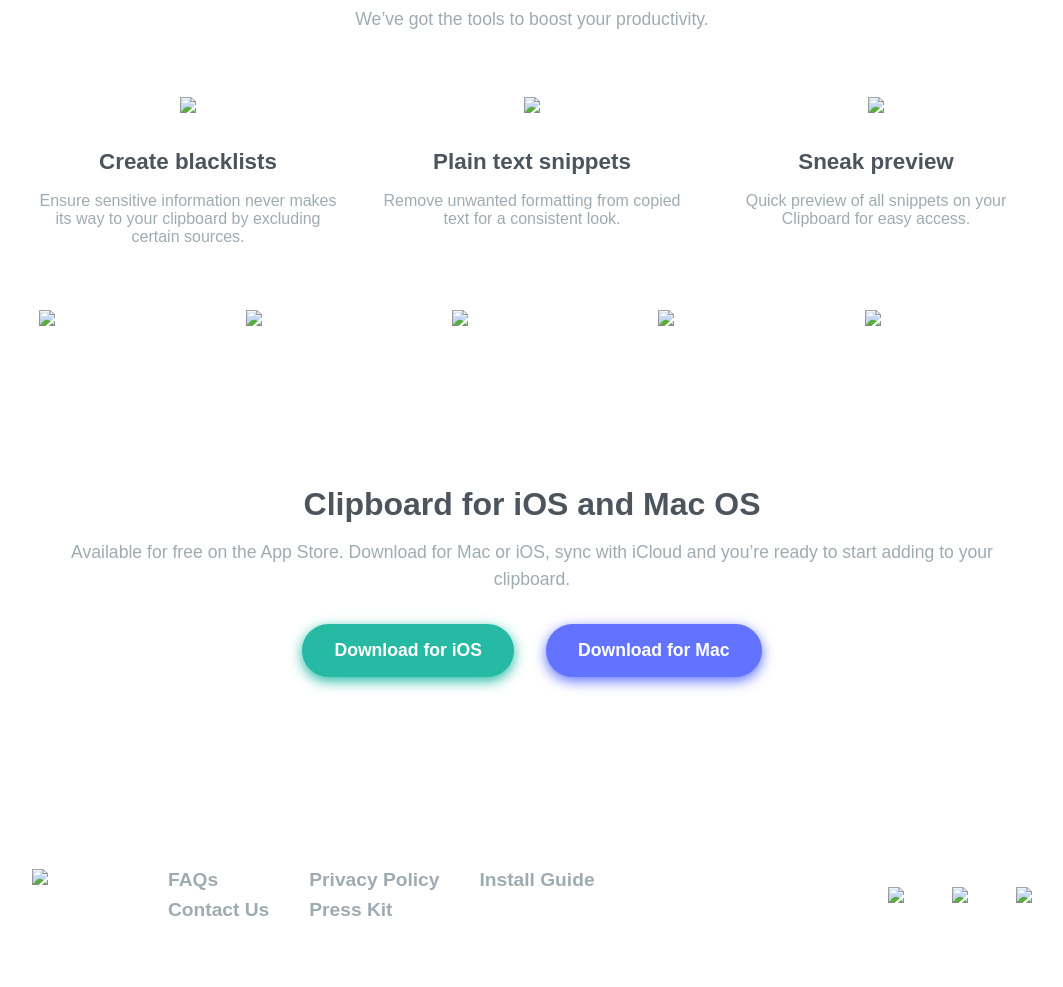
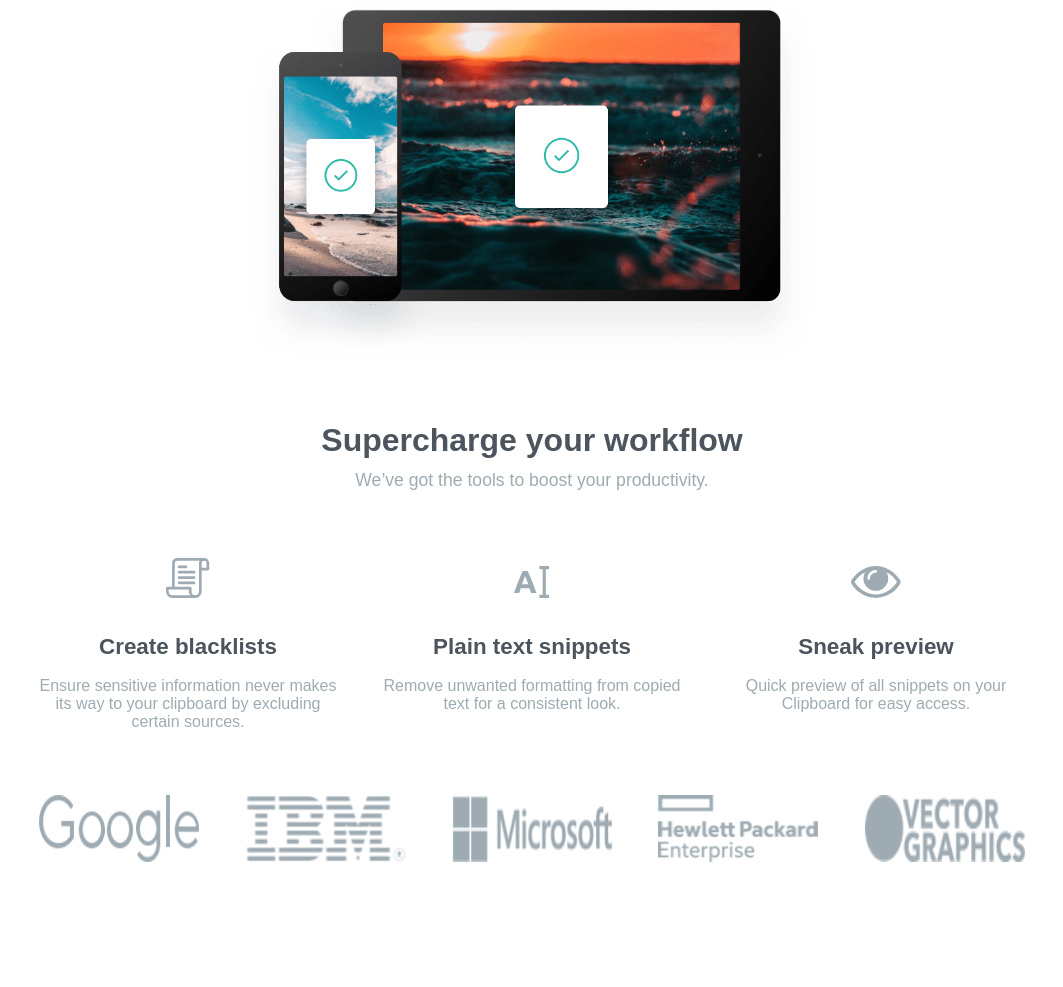
Before and after one commit to enmavallenilla/Practica-flex1, a plain HTML site: page index.html in a window 1280 px wide. Shown: the part 1393-2380 px from the top of the page, without its empty margins (108-1171 px from the left). Drawn offline with Linux system fonts and the light colour scheme; files that its build step writes are made by us from their sources; a web font is replaced by a local one.

Commit message:
cambios de las rutas

```diff
--- a/css copy/styles.css
+++ b/css copy/styles.css
@@ -24,7 +24,7 @@ body {
 
 /** Header **/
 .header {
-    background-image: url(/clipboard-landing-page-master/images/bg-header-mobile.png);
+    background-image: url(/Practica-flex1/images/bg-header-mobile.png);
     background-repeat: no-repeat;
     background-size: cover;
     background-position: center;
--- a/index.html
+++ b/index.html
@@ -5,7 +5,7 @@
   <meta charset="UTF-8">
   <meta name="viewport" content="width=device-width, initial-scale=1.0">
   <link rel="icon" type="image/png" sizes="32x32" href="./images/favicon-32x32.png">
-  <link rel="stylesheet" href="/css/styles.css">
+  <link rel="stylesheet" href="/Practica-flex1/css copy/styles.css">
   <link rel="preconnect" href="https://fonts.googleapis.com">
   <link rel="preconnect" href="https://fonts.gstatic.com" crossorigin>
   <link href="https://fonts.googleapis.com/css2?family=Bai+Jamjuree:wght@400;600&display=swap" rel="stylesheet">
@@ -19,7 +19,7 @@
   <header class="header">
     <div class="header__content contenedor">
       <figure class="header__imagen__logo">
-        <img src="/clipboard-landing-page-master/images/logo.svg" class="header__logo">
+        <img src="/Practica-flex1/images/logo.svg" class="header__logo">
       </figure>
       <h1 class="header__title"> A history of everything you copy</h1>
       <p class="header__parrafo"> Clipboard allows you to track and organize everything you
@@ -46,7 +46,7 @@
 
         <div class="keep__contenedor__imagen">
           <figure class="keep__imagen">
-            <img src="/clipboard-landing-page-master/images/image-computer.png" class="keep__img">
+            <img src="/Practica-flex1/images/image-computer.png" class="keep__img">
           </figure>
         </div>
 
@@ -83,7 +83,7 @@
         snippets in a few simple clicks.</p>
 
       <figure class="access__imagen">
-        <img src="/clipboard-landing-page-master/images/image-devices.png" class="access__img">
+        <img src="/Practica-flex1/images/image-devices.png" class="access__img">
       </figure>
     </div>
   </section>
@@ -96,21 +96,21 @@
 
       <div class="your__contenedor__texts">
         <div class="your__contenedor__text">
-          <img src="/clipboard-landing-page-master/images/icon-blacklist.svg" class="your__icon">
+          <img src="/Practica-flex1/images/icon-blacklist.svg" class="your__icon">
           <h3 class="your__subtitle"> Create blacklists</h3>
           <p class="your__parrafo--2">
             Ensure sensitive information never makes its way to your clipboard by excluding certain sources.</p>
         </div>
 
         <div class="your__contenedor__text">
-          <img src="/clipboard-landing-page-master/images/icon-text.svg" class="your__icon">
+          <img src="/Practica-flex1/images/icon-text.svg" class="your__icon">
           <h3 class="your__subtitle"> Plain text snippets</h3>
           <p class="your__parrafo--2">
             Remove unwanted formatting from copied text for a consistent look.</p>
         </div>
 
         <div class="your__contenedor__text">
-          <img src="/clipboard-landing-page-master/images/icon-preview.svg" class="your__icon">
+          <img src="/Practica-flex1/images/icon-preview.svg" class="your__icon">
           <h3 class="your__subtitle"> Sneak preview</h3>
           <p class="your__parrafo--2">
             Quick preview of all snippets on your Clipboard for easy access.</p>
@@ -120,11 +120,11 @@
 
       <div class="your__contenedor__webs">
 
-        <img src="/clipboard-landing-page-master/images/logo-google.png" class="your__icon__web">
-        <img src="/clipboard-landing-page-master/images/logo-ibm.png" class="your__icon__web">
-        <img src="/clipboard-landing-page-master/images/logo-microsoft.png" class="your__icon__web">
-        <img src="/clipboard-landing-page-master/images/logo-hp.png" class="your__icon__web">
-        <img src="/clipboard-landing-page-master/images/logo-vector-graphics.png" class="your__icon__web">
+        <img src="/Practica-flex1/images/logo-google.png" class="your__icon__web">
+        <img src="/Practica-flex1/images/logo-ibm.png" class="your__icon__web">
+        <img src="/Practica-flex1/images/logo-microsoft.png" class="your__icon__web">
+        <img src="/Practica-flex1/images/logo-hp.png" class="your__icon__web">
+        <img src="/Practica-flex1/images/logo-vector-graphics.png" class="your__icon__web">
 
       </div>
     </div>
@@ -150,7 +150,7 @@
     <div class="footer__content">
       <div class="footer__contenedor__texts">
         <figure class="footer__logo__imagen">
-          <img src="/clipboard-landing-page-master/images/logo.svg" class="footer__logo">
+          <img src="/Practica-flex1/images/logo.svg" class="footer__logo">
         </figure>
 
         <div class="footer__contenedor">
@@ -168,9 +168,9 @@
         </div>
 
         <div class="footer__contenedor__webs">
-          <img src="/clipboard-landing-page-master/images/icon-facebook.svg" class="footer__icon">
-          <img src="/clipboard-landing-page-master/images/icon-twitter.svg" class="footer__icon">
-          <img src="/clipboard-landing-page-master/images/icon-instagram.svg" class="footer__icon">
+          <img src="/Practica-flex1/images/icon-facebook.svg" class="footer__icon">
+          <img src="/Practica-flex1/images/icon-twitter.svg" class="footer__icon">
+          <img src="/Practica-flex1/images/icon-instagram.svg" class="footer__icon">
         </div>
 
       </div>
```
